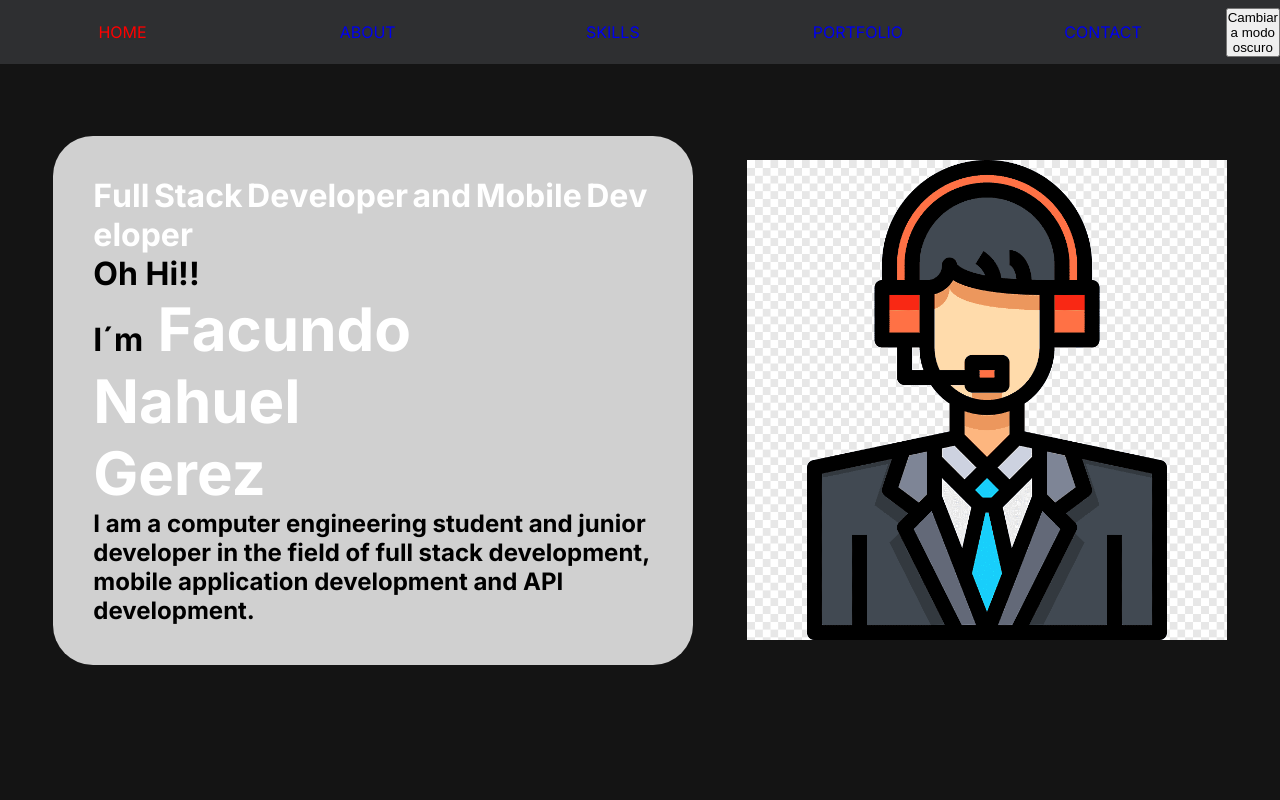
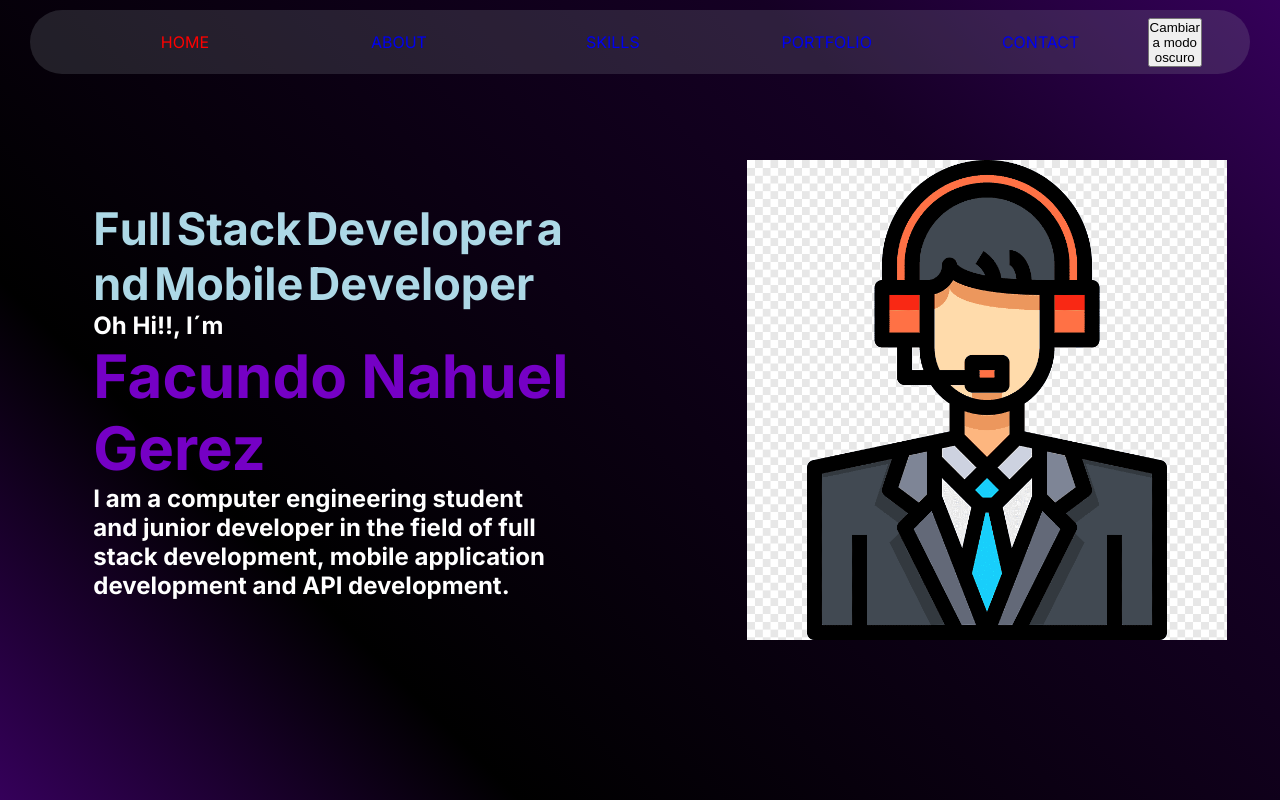
Before and after one commit to FacuGerez/myportfolio, a Next.js app: page / in a window 1280 px wide. Shown: the top 800 px of the page. Built offline with nearby package versions, Linux system fonts and the light colour scheme.

Commit message:
Home css animation and change style of navbar

```diff
--- a/src/app/globals.css
+++ b/src/app/globals.css
@@ -12,7 +12,6 @@ body{
     flex-direction: column;
 }
 .pages{
-    background: rgb(20,20,20);
     position: relative;
     display: flex;
     width: 100%;
--- a/src/app/layout.jsx
+++ b/src/app/layout.jsx
@@ -13,9 +13,12 @@ export const metadata = {
 export default function RootLayout({children}) {
   return (
     <html lang="en">
-      <body className={inter.className}>
-        {children}
-        <FooterBackground><Footer/></FooterBackground>
+    <head>
+      <script src="https://flackr.github.io/scroll-timeline/dist/scroll-timeline.js"></script>
+    </head>
+    <body className={inter.className}>
+    {children}
+    <FooterBackground><Footer/></FooterBackground>
       </body>
     </html>
   );
--- a/src/app/pages/Homepage.jsx
+++ b/src/app/pages/Homepage.jsx
@@ -9,6 +9,7 @@ export default function Homepage() {
     return (
       <div className={"pages " + "home"} id={"Home"}>
         {/*<ParticlesBackground number={64}/>*/}
+        <div className={"container"}>
           <div className={"container-descriptions"}>
             <div className={"container-descriptions-header"}>
             <span>
@@ -54,18 +55,20 @@ export default function Homepage() {
               <h1>e</h1>
               <h1>r</h1>
             </span>
-            <h1>Oh Hi!!
               <br/>
-              I´m
-              <strong> Facundo<br/></strong>
+              <h2>Oh Hi!!, I´m</h2>
+              <h1>
+                <strong>Facundo </strong>
                 <strong>Nahuel<br/></strong>
                 <strong>Gerez</strong>
               </h1>
             </div>
-          <h2>I am a computer engineering student and junior developer in the field of full stack development, mobile application development and API development.</h2>
+            <h2>I am a computer engineering student and junior developer in the field of full stack development, mobile
+              application development and API development.</h2>
             <ButtonTransparent/>
           </div>
-        <Image priority={true} className={"avatar"} src={image} alt={"My image where im smiling"}/>
+          <Image priority={true} className={"image"} src={image} alt={"My image where im smiling"}/>
+        </div>
       </div>
     );
 }
--- /dev/null
+++ b/src/app/stylePages/about.css
@@ -0,0 +1,4 @@
+.about{
+    background: rgb(255,255,255);
+    background: radial-gradient(circle, rgba(255,255,255,0.7482174998905813) 0%, rgba(53,0,90,1) 76%);
+}
--- a/src/app/stylePages/home.css
+++ b/src/app/stylePages/home.css
@@ -1,12 +1,20 @@
 .home{
+    background: rgb(53,0,90);
+    background: linear-gradient(45deg, rgba(53,0,90,1) 0%, rgba(0,0,0,1) 25%, rgba(21,0,36,1) 75%, rgba(53,0,90,1) 100%);
+}
+.home .container{
+    display: flex;
     align-items: center;
     justify-content: space-evenly;
+    animation: disappear linear both;
+    animation-range: 0 50vh;
+    animation-timeline: scroll(root block)
 }
 .home .container-image{
     width: 30rem;
     height: 30rem;
 }
-.home .avatar{
+.home .image{
     object-fit: contain;
     aspect-ratio: 1/1;
     width: 30rem;
@@ -20,19 +28,32 @@
     max-width: 50%;
     max-height: calc(100% - 8vh);
     padding: 40px;
-    background-color: rgba(255,255,255,.8);
     border-radius: 40px;
+    text-wrap: balance;
+}
+.container-descriptions h1{
+    display: inline-block;
 }
 .container-descriptions span h1{
-    display: inline-block;
+    color: lightblue;
+    font-size: 45px;
+}
+.home .container-descriptions h2{
     color: white;
 }
 .container-descriptions span h1:hover{
-    color: orange;
+    color: rgba(85,0,255,1);;
     animation: rubberBand 1s;
-    transition: color 2s;
+    transition: color 1.25s;
 }
+
 .container-descriptions h1 strong{
-    color: white;
+    color: rgba(117,0,197,1);
     font-size: 60px;
 }
+
+@keyframes disappear {
+    100%{
+        opacity: 0;
+    }
+}
--- a/src/styleComponents/navbar.css
+++ b/src/styleComponents/navbar.css
@@ -1,15 +1,18 @@
 .navbar{
     width: 100%;
-    max-width: 100vw;
+    max-width: calc(100vw - 60px);
     z-index: 1000;
     height: 8vh;
+    padding: 0 3rem;
+    margin: 0 30px;
     background-color: rgba(149,157,165,.2);
+    border-radius: 20rem;
     display: flex;
     align-items: center;
     justify-content: space-around;
     position: fixed;
     overflow: hidden;
-    top: 0;
+    top: 10px;
 }
 .navbar a{
     text-decoration: none;
```
Lines whose indentation alone changed are shown as unchanged.
